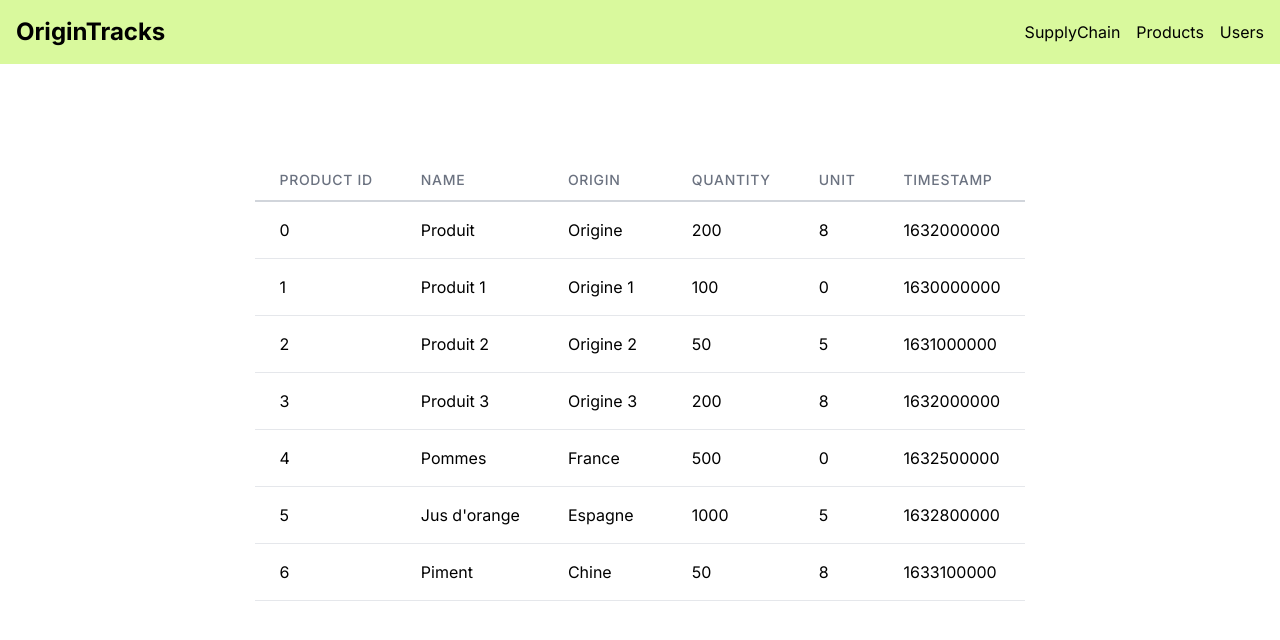
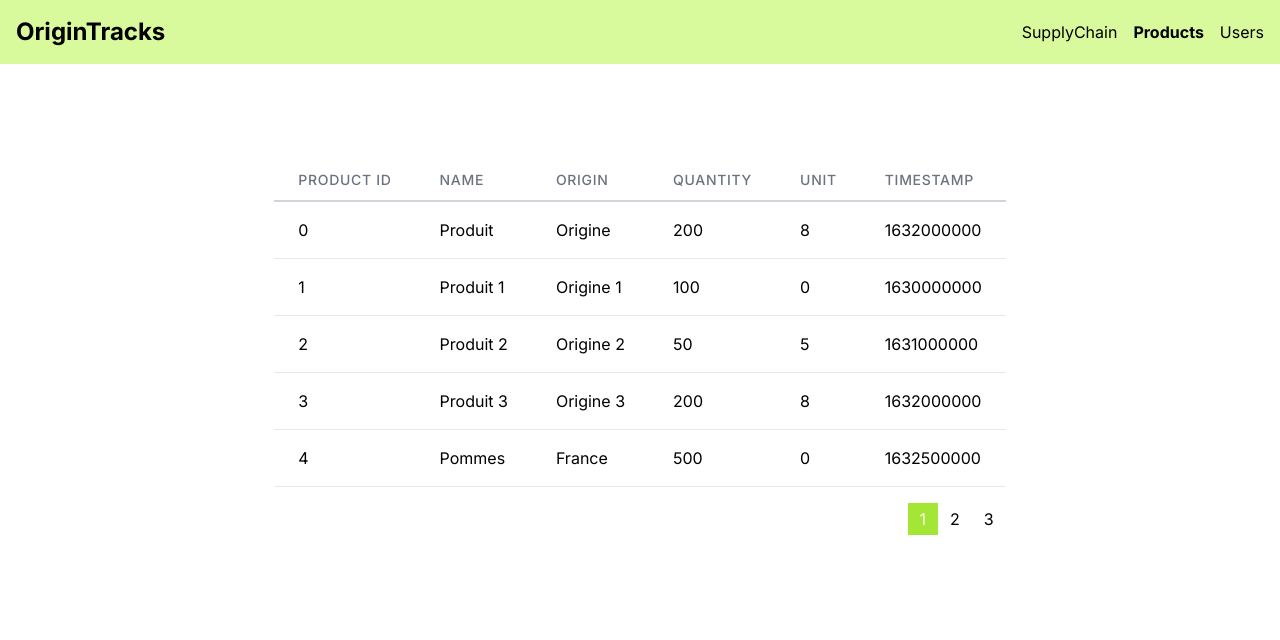
Before and after one commit to jdasilvalima/foodtraceability, a Next.js app in the folder web3/: page /products in a window 1280 px wide. Shown: the top 640 px of the page. Built offline with nearby package versions, Linux system fonts and the light colour scheme.

Commit message:
added pagination to product table

```diff
--- a/web3/app/globals.css
+++ b/web3/app/globals.css
@@ -19,3 +19,7 @@
 body {
   color: rgb(var(--foreground-rgb));
 }
+
+.active {
+  font-weight: bold;
+}
--- a/web3/app/products/page.tsx
+++ b/web3/app/products/page.tsx
@@ -1,45 +1,10 @@
-import React, { useState, useEffect } from 'react'
-import productList from '@/data/products.json'
+import ProductsTable from '@/components/ProductsTable'
 
 export default function Products() {
+
   return (
-    <div className="max-h-[28rem] overflow-x-auto">
-      <table>
-        <thead>
-          <tr>
-            <th className="px-6 py-3 border-b-2 border-gray-300 text-left text-sm leading-4 font-medium text-gray-500 uppercase tracking-wider">
-              Product ID
-            </th>
-            <th className="px-6 py-3 border-b-2 border-gray-300 text-left text-sm leading-4 font-medium text-gray-500 uppercase tracking-wider">
-              Name
-            </th>
-            <th className="px-6 py-3 border-b-2 border-gray-300 text-left text-sm leading-4 font-medium text-gray-500 uppercase tracking-wider">
-              Origin
-            </th>
-            <th className="px-6 py-3 border-b-2 border-gray-300 text-left text-sm leading-4 font-medium text-gray-500 uppercase tracking-wider">
-              Quantity
-            </th>
-            <th className="px-6 py-3 border-b-2 border-gray-300 text-left text-sm leading-4 font-medium text-gray-500 uppercase tracking-wider">
-              Unit
-            </th>
-            <th className="px-6 py-3 border-b-2 border-gray-300 text-left text-sm leading-4 font-medium text-gray-500 uppercase tracking-wider">
-              Timestamp
-            </th>
-          </tr>
-        </thead>
-        <tbody className="overflow-y-auto">
-          {productList.map((product) => (
-            <tr key={product.productId}>
-              <td className="px-6 py-4 whitespace-no-wrap border-b border-gray-200">{product.productId}</td>
-              <td className="px-6 py-4 whitespace-no-wrap border-b border-gray-200">{product.name}</td>
-              <td className="px-6 py-4 whitespace-no-wrap border-b border-gray-200">{product.origin}</td>
-              <td className="px-6 py-4 whitespace-no-wrap border-b border-gray-200">{product.quantity}</td>
-              <td className="px-6 py-4 whitespace-no-wrap border-b border-gray-200">{product.unit}</td>
-              <td className="px-6 py-4 whitespace-no-wrap border-b border-gray-200">{product.timestamp}</td>
-            </tr>
-          ))}
-        </tbody>
-      </table>
+    <div>
+      <ProductsTable />
     </div>
   )
 }
--- a/web3/components/Navbar.tsx
+++ b/web3/components/Navbar.tsx
@@ -1,6 +1,12 @@
+"use client";
+
 import Link from 'next/link';
+import { usePathname } from 'next/navigation';
 
 const Navbar: React.FC = () => {
+
+  const pathname = usePathname();
+
   return (
     <nav className="bg-lime-200 p-4 flex justify-between items-center">
       <div className="text-2xl font-bold">
@@ -9,9 +15,9 @@ const Navbar: React.FC = () => {
         </Link>
       </div>
       <div className="space-x-4">
-        <Link href="/supplychain">SupplyChain</Link>
-        <Link href="/products">Products</Link>
-        <Link href="/users">Users</Link>
+        <Link className={pathname === '/supplychain' ? 'active' : ''} href="/supplychain">SupplyChain</Link>
+        <Link className={pathname === '/products' ? 'active' : ''} href="/products">Products</Link>
+        <Link className={pathname === '/users' ? 'active' : ''} href="/users">Users</Link>
       </div>
     </nav>
   );
--- /dev/null
+++ b/web3/components/ProductsTable.tsx
@@ -0,0 +1,78 @@
+"use client";
+
+import Link from 'next/link';
+import React, { useState, useEffect } from 'react'
+import productList from '@/data/products.json'
+
+const ProductsTable: React.FC = () => {
+
+  const [currentPage, setCurrentPage] = useState(1);
+  const productsPerPage = 5;
+
+  const indexOfLastProduct = currentPage * productsPerPage;
+  const indexOfFirstProduct = indexOfLastProduct - productsPerPage;
+  const currentProducts = productList.slice(indexOfFirstProduct, indexOfLastProduct);
+
+   const handlePageChange = (page: number) => {
+    setCurrentPage(page);
+  };
+
+  return (
+    <div className="max-h-[28rem] overflow-x-auto">
+      <table>
+        <thead>
+          <tr>
+            <th className="px-6 py-3 border-b-2 border-gray-300 text-left text-sm leading-4 font-medium text-gray-500 uppercase tracking-wider">
+              Product ID
+            </th>
+            <th className="px-6 py-3 border-b-2 border-gray-300 text-left text-sm leading-4 font-medium text-gray-500 uppercase tracking-wider">
+              Name
+            </th>
+            <th className="px-6 py-3 border-b-2 border-gray-300 text-left text-sm leading-4 font-medium text-gray-500 uppercase tracking-wider">
+              Origin
+            </th>
+            <th className="px-6 py-3 border-b-2 border-gray-300 text-left text-sm leading-4 font-medium text-gray-500 uppercase tracking-wider">
+              Quantity
+            </th>
+            <th className="px-6 py-3 border-b-2 border-gray-300 text-left text-sm leading-4 font-medium text-gray-500 uppercase tracking-wider">
+              Unit
+            </th>
+            <th className="px-6 py-3 border-b-2 border-gray-300 text-left text-sm leading-4 font-medium text-gray-500 uppercase tracking-wider">
+              Timestamp
+            </th>
+          </tr>
+        </thead>
+        <tbody className="overflow-y-auto">
+          {currentProducts.map((product) => (
+            <tr key={product.productId}>
+              <td className="px-6 py-4 whitespace-no-wrap border-b border-gray-200">{product.productId}</td>
+              <td className="px-6 py-4 whitespace-no-wrap border-b border-gray-200">{product.name}</td>
+              <td className="px-6 py-4 whitespace-no-wrap border-b border-gray-200">{product.origin}</td>
+              <td className="px-6 py-4 whitespace-no-wrap border-b border-gray-200">{product.quantity}</td>
+              <td className="px-6 py-4 whitespace-no-wrap border-b border-gray-200">{product.unit}</td>
+              <td className="px-6 py-4 whitespace-no-wrap border-b border-gray-200">{product.timestamp}</td>
+            </tr>
+          ))}
+        </tbody>
+      </table>
+
+      <div className="mt-4">
+        <ul className="pagination flex justify-end">
+          {Array.from({ length: Math.ceil(productList.length / productsPerPage) }, (_, index) => (
+            <li
+              key={index}
+              className={`px-3 py-1 cursor-pointer ${
+                index + 1 === currentPage ? 'bg-lime-400 text-white' : 'hover:bg-lime-200'
+              }`}
+              onClick={() => handlePageChange(index + 1)}
+            >
+              {index + 1}
+            </li>
+          ))}
+        </ul>
+      </div>
+    </div>
+  );
+};
+
+export default ProductsTable;
```
Also changed, not shown: web3/data/users.json (added, +52 -0 lines).
